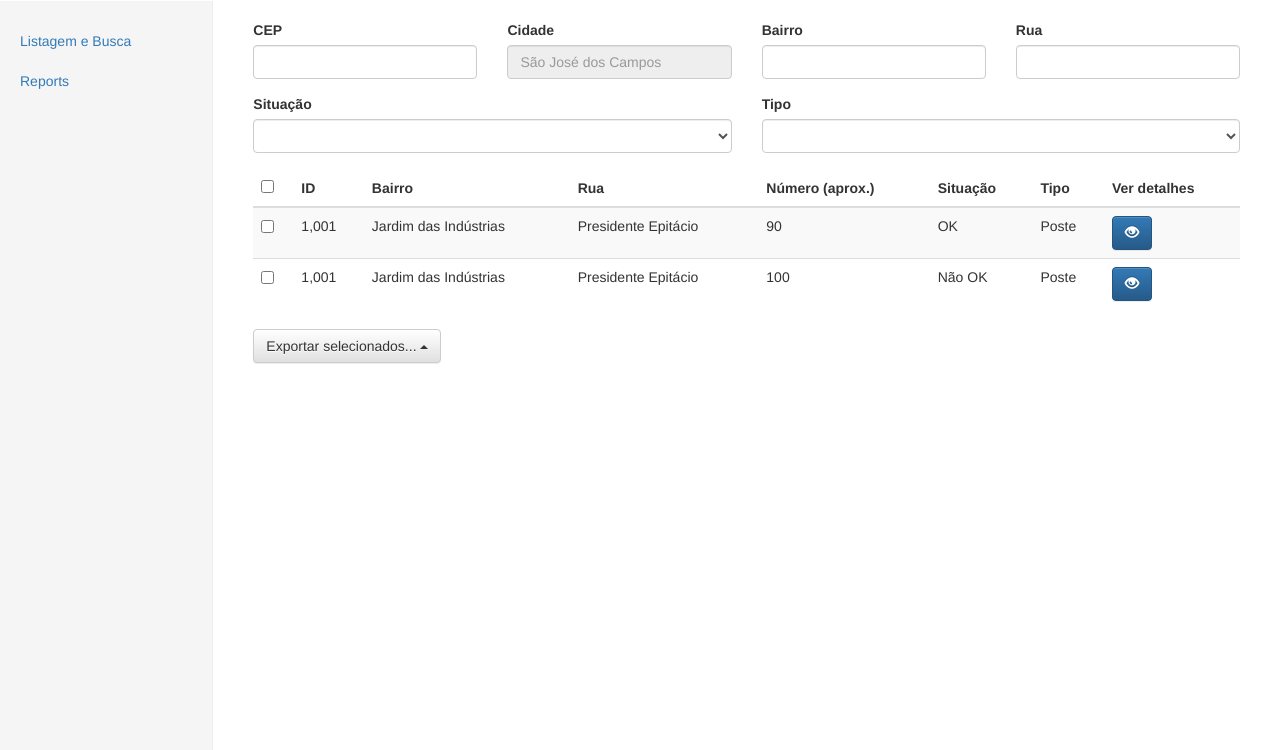
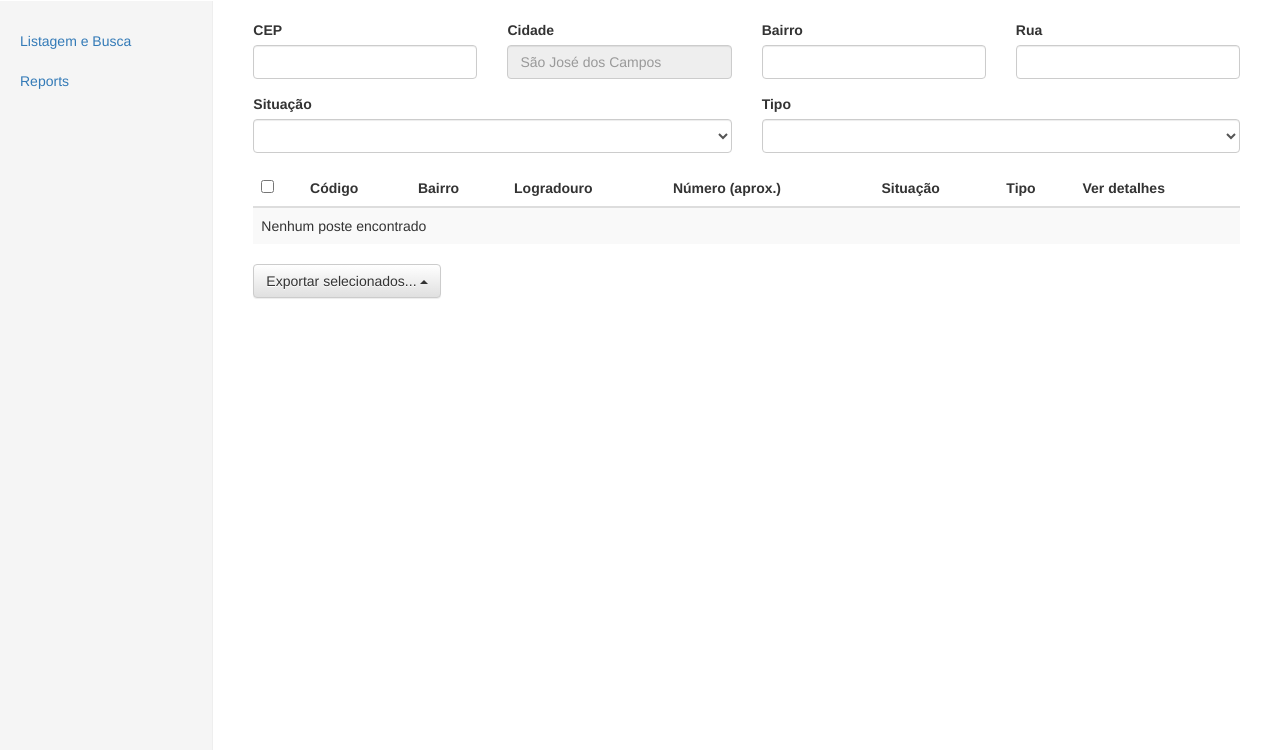
Before and after one commit to CidadeIluminada/TCCCidadeIluminada, a Flask app: page /postes/lista/ in a window 1280 px wide. Shown: the part 50-800 px from the top of the page. Run offline with Flask 2, Linux system fonts and the light colour scheme; parts of the project's set-up code (start-up, migrations or seed data) failed here and were passed over; some libraries are stand-ins or nearby versions.

Commit message:
Adiciona o loop na lista de postes

```diff
--- a/cidadeiluminada/postes/templates/lista_postes.html
+++ b/cidadeiluminada/postes/templates/lista_postes.html
@@ -55,9 +55,9 @@
                 <th>
                     <input type="checkbox">
                 </th>
-                <th>ID</th>
+                <th>Código</th>
                 <th>Bairro</th>
-                <th>Rua</th>
+                <th>Logradouro</th>
                 <th>Número (aprox.)</th>
                 <th>Situação</th>
                 <th>Tipo</th>
@@ -65,38 +65,30 @@
             </tr>
         </thead>
         <tbody>
+            {% for poste in postes %}
             <tr>
                 <td>
                     <input type="checkbox">
                 </td>
-                <td>1,001</td>
-                <td>Jardim das Indústrias</td>
-                <td>Presidente Epitácio</td>
-                <td>90</td>
+                <td>{{ poste.codigo }}</td>
+                <td>{{ poste.bairro }}</td>
+                <td>{{ poste.logradouro }}</td>
+                <td>{{ poste.numero }}</td>
                 <td>OK</td>
-                <td>Poste</td>
+                <td>{{ poste.tipo }}</td>
                 <td>
                     <a role="button" class="btn btn-primary" href="#">
                         <span class="glyphicon glyphicon-eye-open" aria-hidden="true"></span>
                     </a>
                 </td>
             </tr>
+            {% else %}
             <tr>
-                <td>
-                    <input type="checkbox">
-                </td>
-                <td>1,001</td>
-                <td>Jardim das Indústrias</td>
-                <td>Presidente Epitácio</td>
-                <td>100</td>
-                <td>Não OK</td>
-                <td>Poste</td>
-                <td>
-                    <a role="button" class="btn btn-primary" href="#">
-                        <span class="glyphicon glyphicon-eye-open" aria-hidden="true"></span>
-                    </a>
+                <td colspan="8">
+                    Nenhum poste encontrado
                 </td>
             </tr>
+            {% endfor %}
         </tbody>
     </table>
 </div>
```
